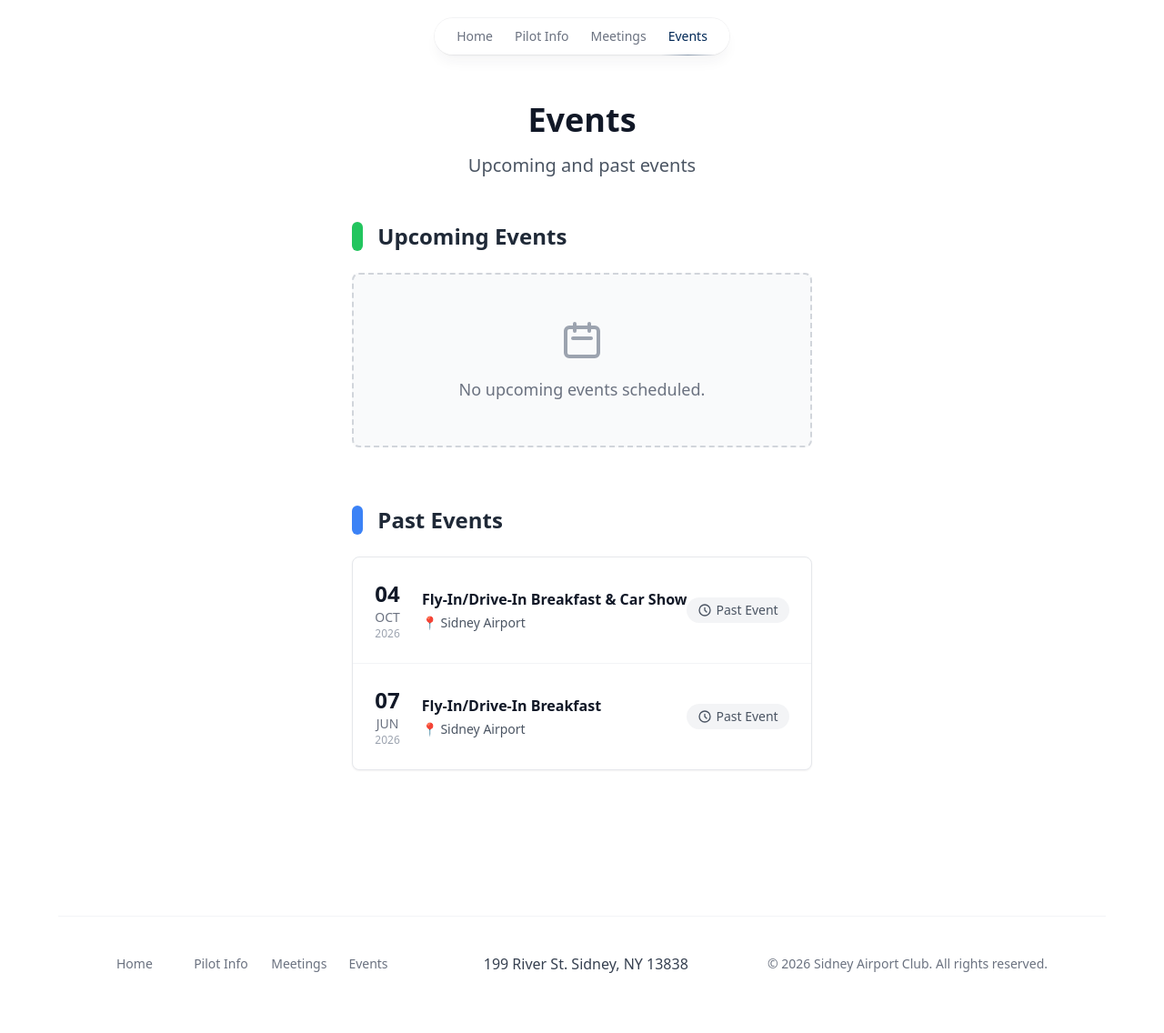
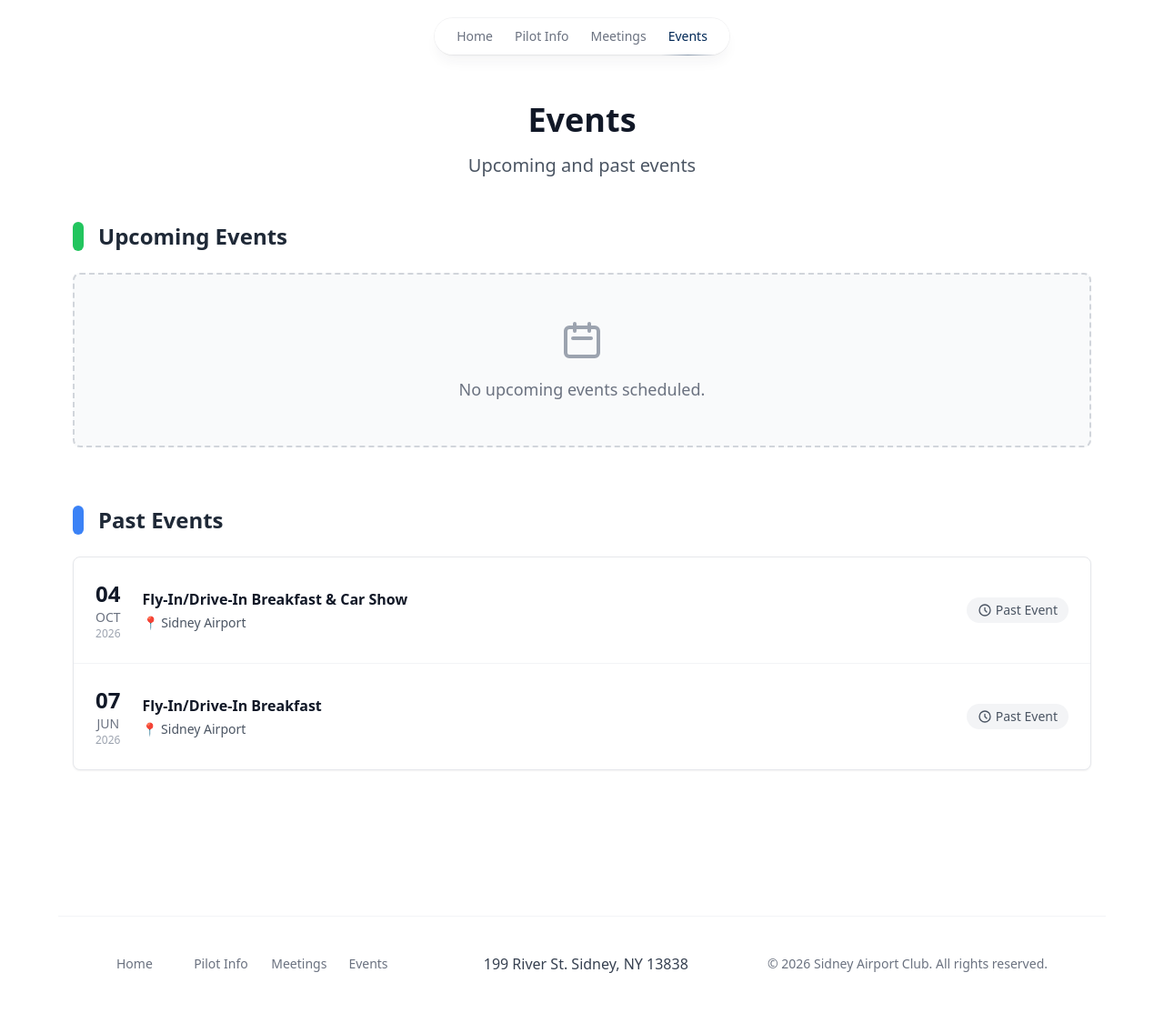
Before and after one commit to jmilljr24/sidney-airport-club, a Jekyll site: the page built from events.html, in a window 1280 px wide. Shown: the whole page at 91% size. Built offline with Jekyll 4.4.1, drawn with Linux system fonts in a browser that asks for light colours.

Commit message:
set width

```diff
--- a/events.html
+++ b/events.html
@@ -3,7 +3,7 @@ layout: default
 title: Events
 ---
 
-<div class="max-w-6xl mx-auto px-4 py-8">
+<div class="w-full max-w-6xl mx-auto px-4 py-8">
   <header class="mb-12 text-center">
     <h1 class="text-4xl font-bold text-gray-900 mb-4">Events</h1>
     <p class="text-xl text-gray-600">Upcoming and past events</p>
--- a/meetings.html
+++ b/meetings.html
@@ -3,7 +3,7 @@ layout: default
 title: Meetings
 ---
 
-<div class="max-w-6xl mx-auto px-4 py-8">
+<div class="w-full max-w-6xl mx-auto px-4 py-8">
   <header class="mb-12 text-center">
     <h1 class="text-4xl font-bold text-gray-900 mb-4">Meetings</h1>
     <p class="text-xl text-gray-600">Upcoming and past meetings</p>
```
